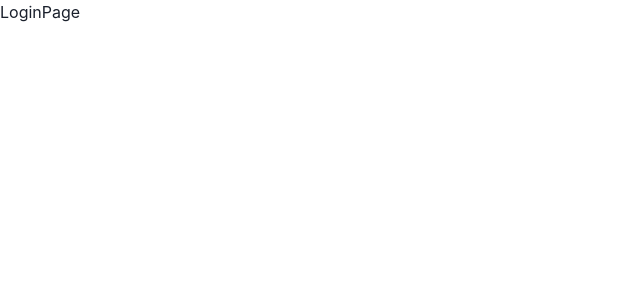
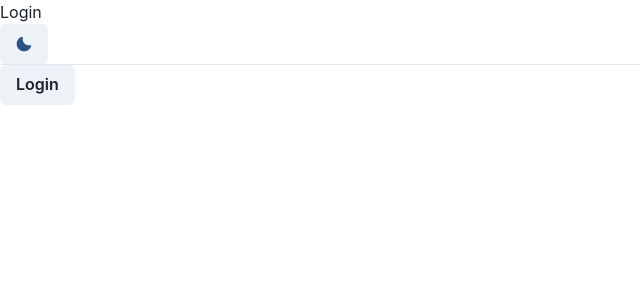
Before and after one commit to Davidcastel26/heroes-app, a React (Vite) app: page /login in a window 1280 px wide. Shown: the top 300 px of the page, without its empty margins (0-640 px from the left). Built offline with nearby package versions, Linux system fonts and the light colour scheme.

Commit message:
creating and fixing login ui

```diff
--- a/src/auth/pages/LoginPage.jsx
+++ b/src/auth/pages/LoginPage.jsx
@@ -1,6 +1,33 @@
+import { Button, Text } from "@chakra-ui/react"
+import { useNavigate } from "react-router-dom"
+import ToggleColorMode from "../../ui/btnColorMode"
 
 export const LoginPage = () => {
+
+  const navigate = useNavigate()
+
+  const onLogin = () => {
+    navigate('/marvel',{
+      replace: true,
+    });
+  }
+
   return (
-    <h1>LoginPage</h1>
+    <div>
+      <div className="flex justify-between mb-4">
+        <Text as="h1">
+          Login
+        </Text>
+
+        <ToggleColorMode />
+      </div>
+      <hr />
+      <Button
+        className="mt-3"
+        onClick={ onLogin }
+      >
+        Login
+      </Button>
+    </div>
   )
 }
--- a/src/ui/Navbar.jsx
+++ b/src/ui/Navbar.jsx
@@ -1,13 +1,19 @@
-import React from 'react'
-import ToggleColorMode from './btnColorMode'
-import { Button } from '@chakra-ui/react'
-import { Link, NavLink } from 'react-router-dom'
-// import ToggleColorMode from '../heroes/components/ui/btnColorMode'
-// import ToggleColorMode from './ui/btnColorMode'
+import React from "react";
+import ToggleColorMode from "./btnColorMode";
+import { Button } from "@chakra-ui/react";
+import { Link, NavLink, useNavigate } from "react-router-dom";
 
 export const Navbar = () => {
+
+  const navigate = useNavigate();
+
+  const onLogout = () => {
+    navigate('/login',{
+      replace:true
+    });
+  };
+
   return (
-
     <nav className="bg-white dark:bg-gray-900 fixed w-full z-20 top-0 left-0 border-b border-gray-200 dark:border-gray-600">
       <div className="max-w-screen-xl flex flex-wrap items-center justify-between mx-auto p-4">
         <Link to="/">
@@ -16,29 +22,42 @@ export const Navbar = () => {
           </span>
         </Link>
         <div className="flex md:order-2">
-
-        <Button className=''>
-          <NavLink to="login">
-          Login
-          </NavLink>
+          <Button
+            onClick={ onLogout }
+          >
+            Logout
           </Button>
           <ToggleColorMode />
           <button
             data-collapse-toggle="navbar-sticky"
-          type="button" className="inline-flex items-center p-2 w-10 h-10 justify-center text-sm text-gray-500 rounded-lg md:hidden hover:bg-gray-100 focus:outline-none focus:ring-2 focus:ring-gray-200 dark:text-gray-400 dark:hover:bg-gray-700 dark:focus:ring-gray-600" aria-controls="navbar-sticky"
-          aria-expanded="false">
+            type="button"
+            className="inline-flex items-center p-2 w-10 h-10 justify-center text-sm text-gray-500 rounded-lg md:hidden hover:bg-gray-100 focus:outline-none focus:ring-2 focus:ring-gray-200 dark:text-gray-400 dark:hover:bg-gray-700 dark:focus:ring-gray-600"
+            aria-controls="navbar-sticky"
+            aria-expanded="false"
+          >
             <span className="sr-only">Open main menu</span>
-          <svg className="w-5 h-5" aria-hidden="true" xmlns="http://www.w3.org/2000/svg" fill="none" viewBox="0 0 17 14">
-              <path stroke="currentColor" strokeLinecap="round" strokeLinejoin="round" strokeWidth="2" d="M1 1h15M1 7h15M1 13h15"/>
+            <svg
+              className="w-5 h-5"
+              aria-hidden="true"
+              xmlns="http://www.w3.org/2000/svg"
+              fill="none"
+              viewBox="0 0 17 14"
+            >
+              <path
+                stroke="currentColor"
+                strokeLinecap="round"
+                strokeLinejoin="round"
+                strokeWidth="2"
+                d="M1 1h15M1 7h15M1 13h15"
+              />
             </svg>
           </button>
-
         </div>
         <div
           className="items-center justify-between hidden w-full md:flex md:w-auto md:order-1"
-    id="navbar-sticky">
+          id="navbar-sticky"
+        >
           <ul className="flex flex-col p-4 md:p-0 mt-4 font-medium border border-gray-100 rounded-lg bg-gray-50 md:flex-row md:space-x-8 md:mt-0 md:border-0 md:bg-white dark:bg-gray-800 md:dark:bg-gray-900 dark:border-gray-700">
-
             <li>
               <NavLink
                 to="/marvel"
@@ -52,14 +71,18 @@ export const Navbar = () => {
             <li>
               <NavLink
                 to="/dc"
-          className={ ({isActive})=> `block py-2 pl-3 pr-4 text-gray-900 rounded hover:bg-gray-100 md:hover:bg-transparent md:hover:text-blue-700 md:p-0 md:dark:hover:text-blue-500 dark:text-white dark:hover:bg-gray-700 dark:hover:text-white md:dark:hover:bg-transparent dark:border-gray-700 ${isActive ? 'text-blue-700': ''}`}>
+                className={({ isActive }) =>
+                  `block py-2 pl-3 pr-4 text-gray-900 rounded hover:bg-gray-100 md:hover:bg-transparent md:hover:text-blue-700 md:p-0 md:dark:hover:text-blue-500 dark:text-white dark:hover:bg-gray-700 dark:hover:text-white md:dark:hover:bg-transparent dark:border-gray-700 ${
+                    isActive ? "text-blue-700" : ""
+                  }`
+                }
+              >
                 DC
               </NavLink>
             </li>
-
           </ul>
         </div>
       </div>
     </nav>
-  )
-}
+  );
+};
```
Also changed, not shown: src/heroes/data/heroes.js (added, +18 -0 lines). Lines whose indentation alone changed are shown as unchanged.
